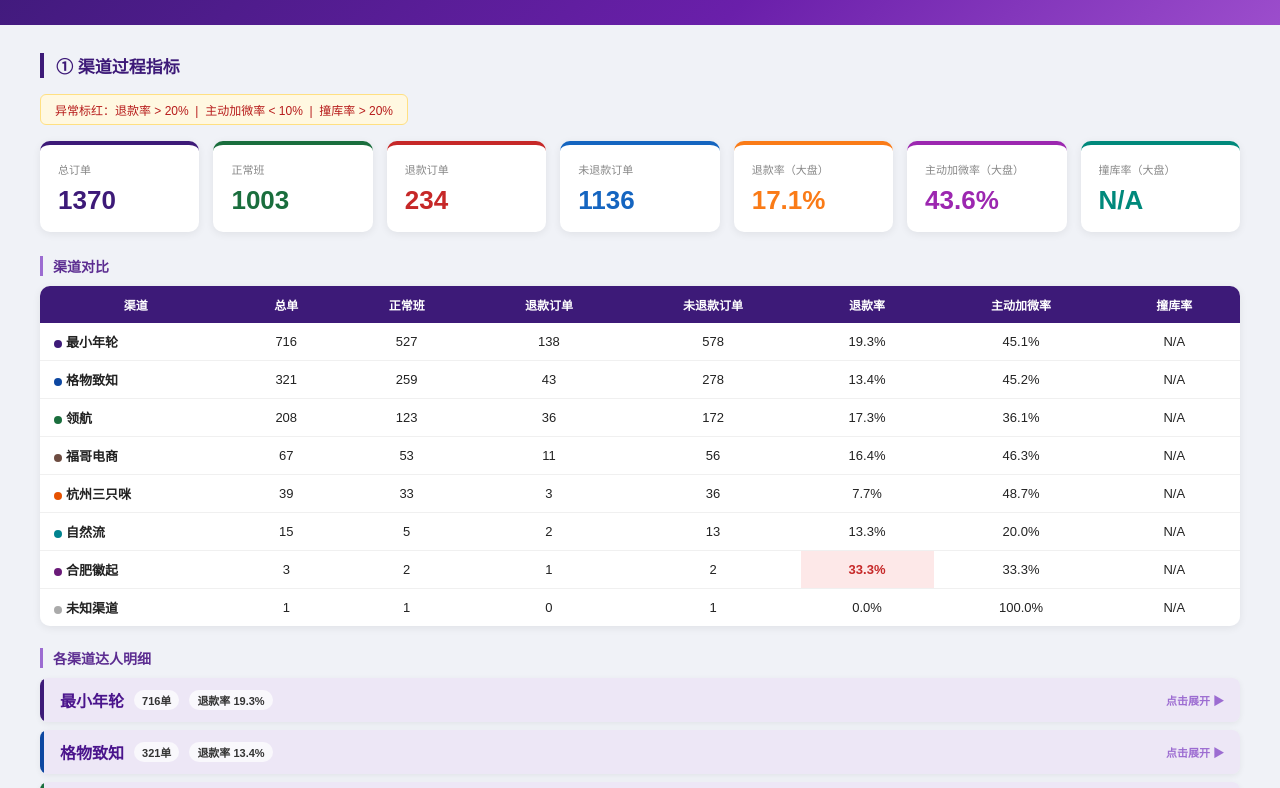
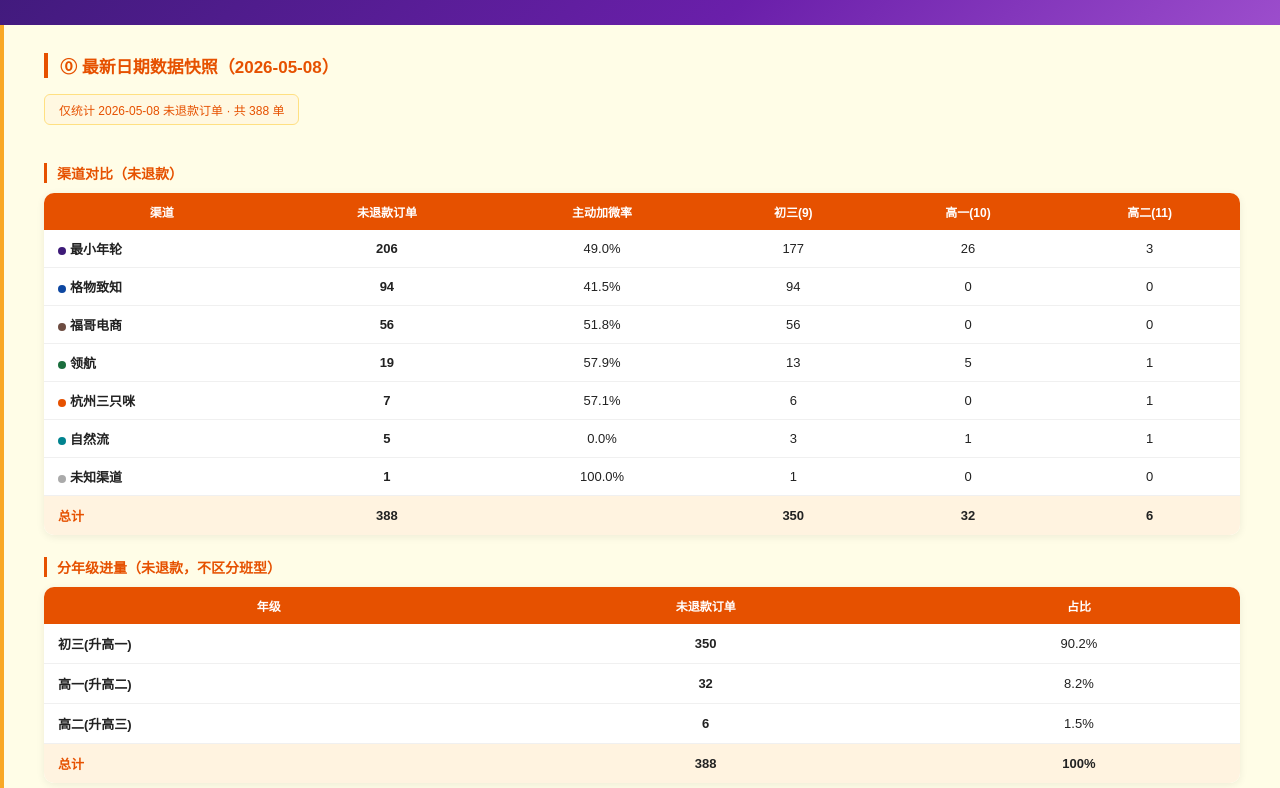
Before and after one commit to lin384722-svg/gzdb-report-0508-spring11, a plain HTML site: page index.html in a window 1280 px wide. Shown: the part 142-930 px from the top of the page. Drawn offline with Linux system fonts and the light colour scheme.

Commit message:
新增最新日期快照板块（未退款渠道对比+年级进量）

```diff
--- a/index.html
+++ b/index.html
@@ -48,6 +48,7 @@ html{scroll-behavior:smooth;}
 <body>
 <nav class="topnav">
   <div class="logo">📊 数据播报</div>
+  <a href="#snapshot">⓪ 最新快照</a>
   <a href="#process">① 过程指标</a>
   <a href="#grade">② 年级进量</a>
   <a href="#channel-summary">③ 渠道汇总</a>
@@ -56,6 +57,70 @@ html{scroll-behavior:smooth;}
 <div class="header">
   <h1>直播号订单数据播报 · 春11期</h1>
   <div class="sub">数据日期：2026-05-02 ~ 2026-05-08 &nbsp;｜&nbsp; 总订单：1370 单 &nbsp;｜&nbsp; 正常班：1003 单 &nbsp;｜&nbsp; 渠道：最小年轮 / 格物致知 / 领航 / 福哥电商 / 杭州三只咪 / 自然流 / 合肥徽起 / 未知渠道</div>
+</div>
+
+<div id="snapshot" class="section" style="background:#fffde7;border-left:4px solid #f9a825;">
+  <h2 class="sec-title" style="color:#e65100;border-color:#e65100;">⓪ 最新日期数据快照（2026-05-08）</h2>
+  <div class="tip" style="color:#e65100;background:#fff8e1;border-color:#ffe082;">仅统计 2026-05-08 未退款订单 · 共 388 单</div>
+
+  <h3 class="sub-title" style="color:#e65100;border-color:#e65100;">渠道对比（未退款）</h3>
+  <div class="table-wrap"><table>
+    <thead><tr style="background:#e65100;color:white;">
+      <th>渠道</th><th>未退款订单</th><th>主动加微率</th><th>初三(9)</th><th>高一(10)</th><th>高二(11)</th>
+    </tr></thead>
+    <tbody><tr>
+    <td style="text-align:left;padding:9px 14px;font-weight:600;"><span class="ch-dot" style="background:#3d1a78;"></span>最小年轮</td>
+    <td style="font-weight:700;">206</td>
+    <td>49.0%</td>
+    <td>177</td><td>26</td><td>3</td>
+  </tr><tr>
+    <td style="text-align:left;padding:9px 14px;font-weight:600;"><span class="ch-dot" style="background:#0d47a1;"></span>格物致知</td>
+    <td style="font-weight:700;">94</td>
+    <td>41.5%</td>
+    <td>94</td><td>0</td><td>0</td>
+  </tr><tr>
+    <td style="text-align:left;padding:9px 14px;font-weight:600;"><span class="ch-dot" style="background:#6d4c41;"></span>福哥电商</td>
+    <td style="font-weight:700;">56</td>
+    <td>51.8%</td>
+    <td>56</td><td>0</td><td>0</td>
+  </tr><tr>
+    <td style="text-align:left;padding:9px 14px;font-weight:600;"><span class="ch-dot" style="background:#1a6e3d;"></span>领航</td>
+    <td style="font-weight:700;">19</td>
+    <td>57.9%</td>
+    <td>13</td><td>5</td><td>1</td>
+  </tr><tr>
+    <td style="text-align:left;padding:9px 14px;font-weight:600;"><span class="ch-dot" style="background:#e65100;"></span>杭州三只咪</td>
+    <td style="font-weight:700;">7</td>
+    <td>57.1%</td>
+    <td>6</td><td>0</td><td>1</td>
+  </tr><tr>
+    <td style="text-align:left;padding:9px 14px;font-weight:600;"><span class="ch-dot" style="background:#00838f;"></span>自然流</td>
+    <td style="font-weight:700;">5</td>
+    <td>0.0%</td>
+    <td>3</td><td>1</td><td>1</td>
+  </tr><tr>
+    <td style="text-align:left;padding:9px 14px;font-weight:600;"><span class="ch-dot" style="background:#aaa;"></span>未知渠道</td>
+    <td style="font-weight:700;">1</td>
+    <td>100.0%</td>
+    <td>1</td><td>0</td><td>0</td>
+  </tr><tr style="background:#fff3e0;font-weight:800;">
+  <td style="padding:10px 14px;text-align:left;color:#e65100;">总计</td>
+  <td>388</td><td></td>
+  <td>350</td><td>32</td><td>6</td>
+</tr></tbody></table></div>
+
+  <h3 class="sub-title" style="color:#e65100;border-color:#e65100;">分年级进量（未退款，不区分班型）</h3>
+  <div class="table-wrap"><table>
+    <thead><tr style="background:#e65100;color:white;">
+      <th>年级</th><th>未退款订单</th><th>占比</th>
+    </tr></thead>
+    <tbody>
+    <tr><td style="padding:10px 14px;text-align:left;font-weight:600;">初三(升高一)</td><td style="font-weight:700;">350</td><td>90.2%</td></tr>
+    <tr><td style="padding:10px 14px;text-align:left;font-weight:600;">高一(升高二)</td><td style="font-weight:700;">32</td><td>8.2%</td></tr>
+    <tr><td style="padding:10px 14px;text-align:left;font-weight:600;">高二(升高三)</td><td style="font-weight:700;">6</td><td>1.5%</td></tr>
+    <tr style="background:#fff3e0;font-weight:800;"><td style="padding:10px 14px;text-align:left;color:#e65100;">总计</td><td>388</td><td>100%</td></tr>
+    </tbody>
+  </table></div>
 </div>
 
 <div id="process" class="section">
```
